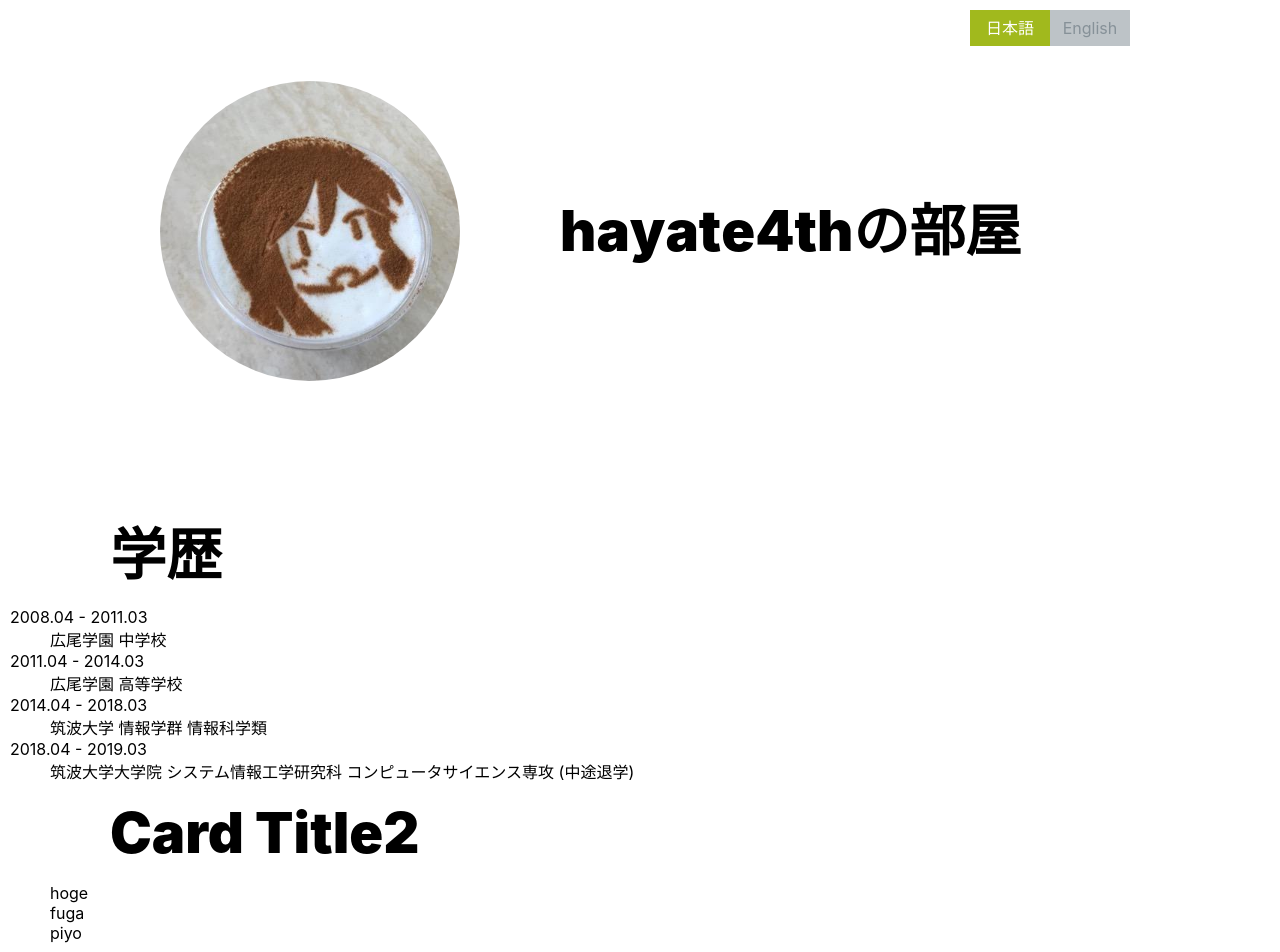
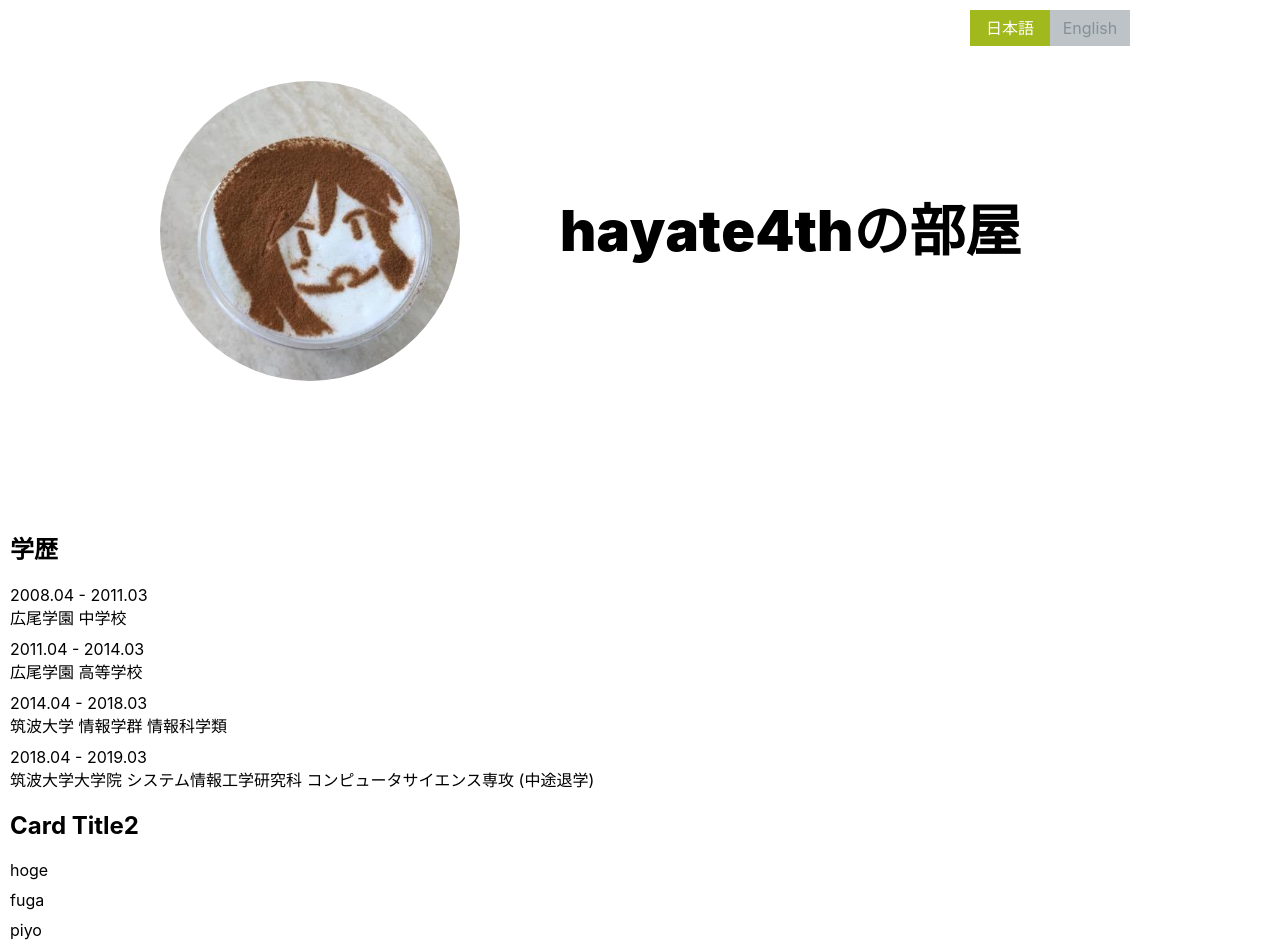
Before and after one commit to hayate4th/hayate4th-web, a React (Create React App) app: page / in a window 1280 px wide. Shown: the top 952 px of the page. Built offline with nearby package versions, Linux system fonts and the light colour scheme; what typescript-fsa, typescript-fsa-reducers would draw is missing.

Commit message:
Change style to be cleaner

```diff
--- a/src/components/Atoms/Card/index.tsx
+++ b/src/components/Atoms/Card/index.tsx
@@ -9,7 +9,7 @@ const Card: React.FC<CardProps> = props => {
 
   return (
     <div>
-      <h1>{cardTitle}</h1>
+      <h2>{cardTitle}</h2>
       {children}
     </div>
   );
--- a/src/components/Molecules/DescriptionListCard/style.css
+++ b/src/components/Molecules/DescriptionListCard/style.css
@@ -0,0 +1,7 @@
+dd {
+  margin: 0 0 10px 0;
+}
+
+dd:last-of-type {
+  margin: 0;
+}
--- a/src/components/Molecules/ListCard/style.css
+++ b/src/components/Molecules/ListCard/style.css
@@ -1,3 +1,12 @@
 ul {
   list-style-type: none;
+  padding: 0;
 }
+
+li {
+  margin: 0 0 10px 0;
+}
+
+li:last-of-type {
+  margin: 0;
+}
```
